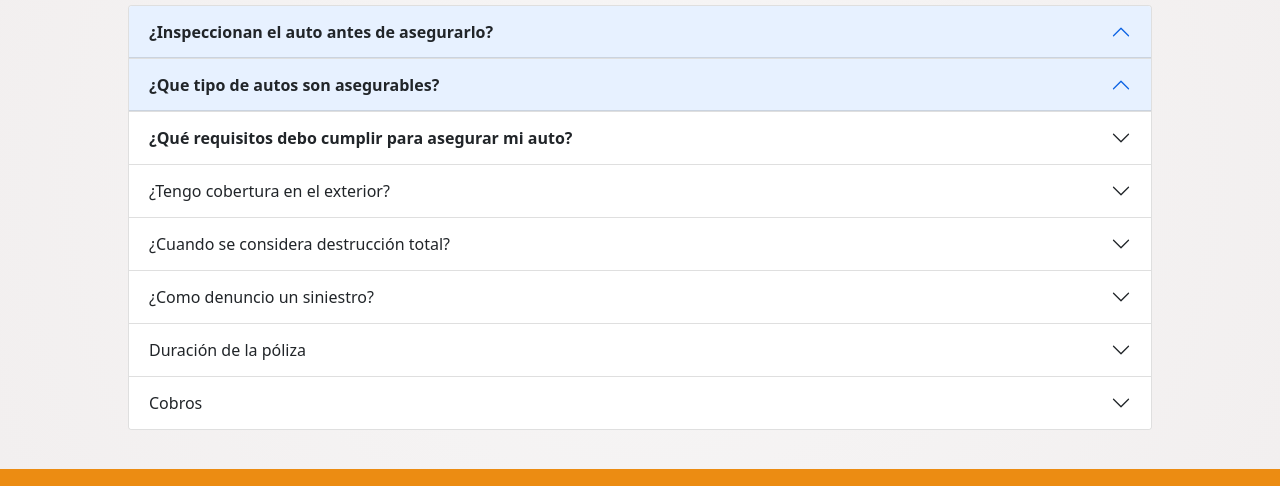
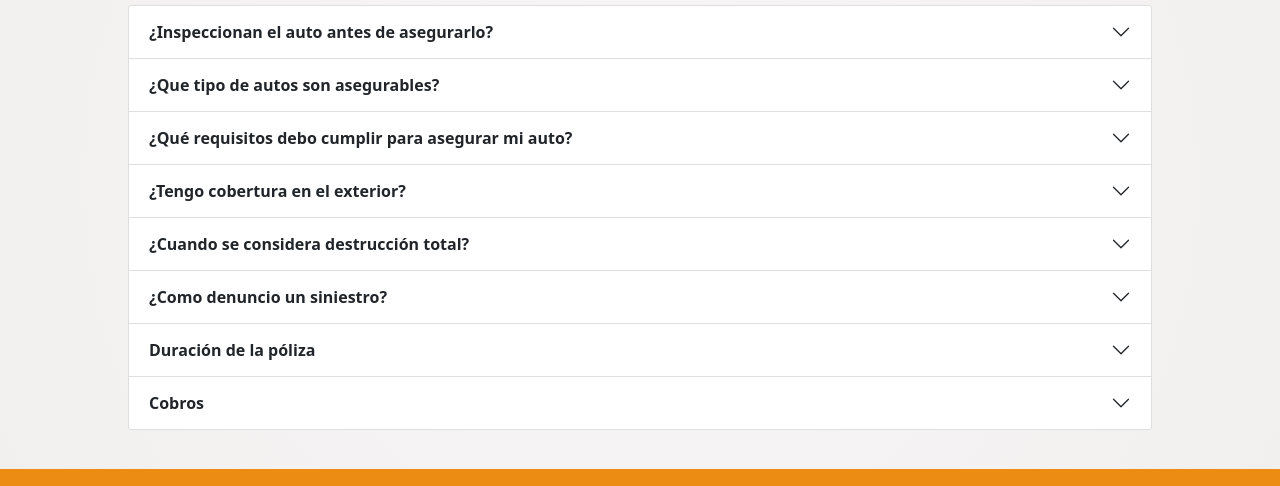
Before and after one commit to morenojulian/Autosave, a website: page secciones/preguntas-frecuentes.html in a window 1280 px wide. Shown: the part 235-721 px from the top of the page. Drawn offline with nearby package versions, Linux system fonts and the light colour scheme.

Commit message:
arreglando FAQ

```diff
--- a/secciones/preguntas-frecuentes.html
+++ b/secciones/preguntas-frecuentes.html
@@ -42,7 +42,7 @@
       <div class="accordion" id="accordionPanelsStayOpenExample">
         <div class="accordion-item">
           <h2 class="accordion-header" id="panelsStayOpen-headingOne">
-            <button class="accordion-button custom-accordion-button text-dark fw-bold" type="button"
+            <button class="accordion-button custom-accordion-button text-dark fw-bold collapsed" type="button"
               data-bs-toggle="collapse" data-bs-target="#panelsStayOpen-collapseOne" aria-expanded="true"
               aria-controls="panelsStayOpen-collapseOne">
               ¿Inspeccionan el auto antes de asegurarlo?
@@ -65,7 +65,7 @@
         </div>
         <div class="accordion-item">
           <h2 class="accordion-header" id="panelsStayOpen-headingTwo">
-            <button class="accordion-button custom-accordion-button text-dark fw-bold" type="button"
+            <button class="accordion-button custom-accordion-button text-dark fw-bold collapsed" type="button"
               data-bs-toggle="collapse" data-bs-target="#panelsStayOpen-collapseTwo" aria-expanded="true"
               aria-controls="panelsStayOpen-collapseTwo">
               ¿Que tipo de autos son asegurables?
@@ -110,8 +110,8 @@
         </div>
         <div class="accordion-item">
           <h2 class="accordion-header" id="panelsStayOpen-headingFour">
-            <button class="accordion-button collapsed" type="button" data-bs-toggle="collapse"
-              data-bs-target="#panelsStayOpen-collapseFour" aria-expanded="false"
+            <button class="accordion-button custom-accordion-button text-dark fw-bold collapsed" type="button"
+              data-bs-toggle="collapse" data-bs-target="#panelsStayOpen-collapseFour" aria-expanded="false"
               aria-controls="panelsStayOpen-collapseFour">
               ¿Tengo cobertura en el exterior?
             </button>
@@ -125,8 +125,8 @@
         </div>
         <div class="accordion-item">
           <h2 class="accordion-header" id="panelsStayOpen-headingFive">
-            <button class="accordion-button collapsed" type="button" data-bs-toggle="collapse"
-              data-bs-target="#panelsStayOpen-collapseFive" aria-expanded="false"
+            <button class="accordion-button custom-accordion-button text-dark fw-bold collapsed" type="button"
+              data-bs-toggle="collapse" data-bs-target="#panelsStayOpen-collapseFive" aria-expanded="false"
               aria-controls="panelsStayOpen-collapseFive">
               ¿Cuando se considera destrucción total?
             </button>
@@ -144,8 +144,8 @@
         </div>
         <div class="accordion-item">
           <h2 class="accordion-header" id="panelsStayOpen-headingSix">
-            <button class="accordion-button collapsed" type="button" data-bs-toggle="collapse"
-              data-bs-target="#panelsStayOpen-collapseSix" aria-expanded="false"
+            <button class="accordion-button custom-accordion-button text-dark fw-bold collapsed" type="button"
+              data-bs-toggle="collapse" data-bs-target="#panelsStayOpen-collapseSix" aria-expanded="false"
               aria-controls="panelsStayOpen-collapseSix">
               ¿Como denuncio un siniestro?
             </button>
@@ -167,8 +167,8 @@
         </div>
         <div class="accordion-item">
           <h2 class="accordion-header" id="panelsStayOpen-headingSeven">
-            <button class="accordion-button collapsed" type="button" data-bs-toggle="collapse"
-              data-bs-target="#panelsStayOpen-collapseSeven" aria-expanded="false"
+            <button class="accordion-button custom-accordion-button text-dark fw-bold collapsed" type="button"
+              data-bs-toggle="collapse" data-bs-target="#panelsStayOpen-collapseSeven" aria-expanded="false"
               aria-controls="panelsStayOpen-collapseSeven">
               Duración de la póliza
             </button>
@@ -182,8 +182,8 @@
         </div>
         <div class="accordion-item">
           <h2 class="accordion-header" id="panelsStayOpen-headingEight">
-            <button class="accordion-button collapsed" type="button" data-bs-toggle="collapse"
-              data-bs-target="#panelsStayOpen-collapseEight" aria-expanded="false"
+            <button class="accordion-button custom-accordion-button text-dark fw-bold collapsed" type="button"
+              data-bs-toggle="collapse" data-bs-target="#panelsStayOpen-collapseEight" aria-expanded="false"
               aria-controls="panelsStayOpen-collapseEight">
               Cobros
             </button>
```
